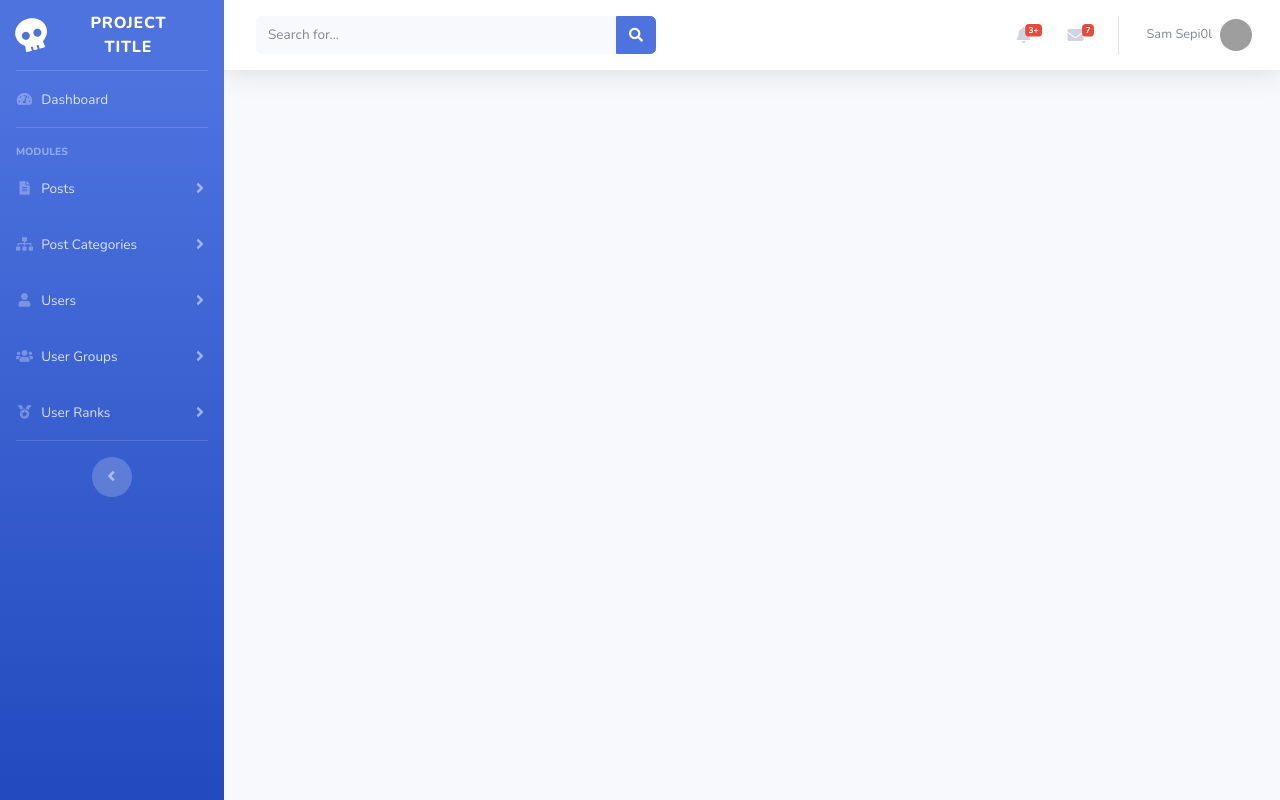
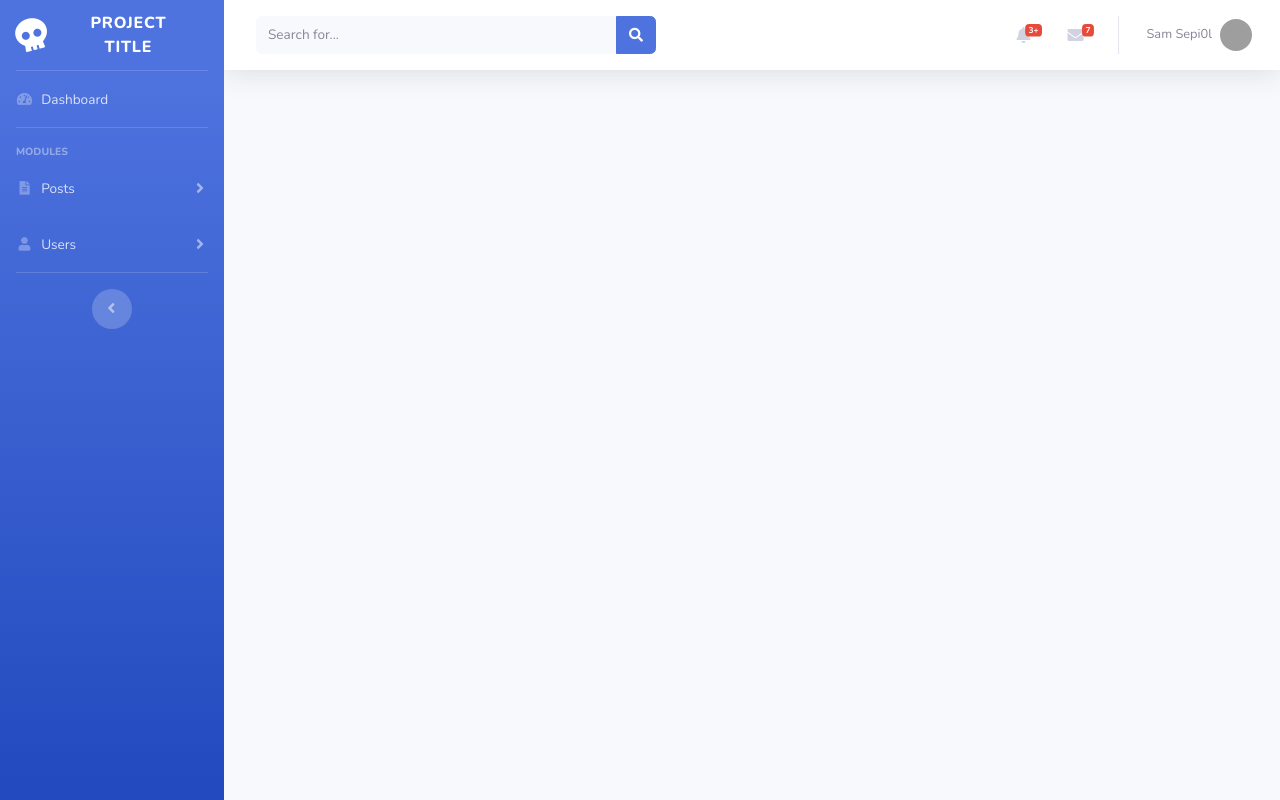
Before and after one commit to gregor-dietrich/skeletor, a PHP site: page /app/views/layout/admin/header.php in a window 1280 px wide. Run offline with PHP 8.4, Linux system fonts and the light colour scheme; some libraries are stand-ins or nearby versions; grey boxes are pictures that could not be loaded.

Commit message:
dashboard nav update

```diff
--- a/app/views/layout/admin/header.php
+++ b/app/views/layout/admin/header.php
@@ -51,22 +51,10 @@
             </a>
             <div id="collapsePosts" class="collapse" aria-labelledby="headingPosts" data-parent="#accordionSidebar">
                 <div class="bg-white py-2 collapse-inner rounded">
-                    <a class="collapse-item" href="/app/index.php/dashboard/posts">Manage</a>
-                    <a class="collapse-item" href="/app/index.php/dashboard/posts/add">Add New</a>
-                </div>
-            </div>
-        </li>
-        <!-- Nav Item - Post Categories Collapse Menu -->
-        <li class="nav-item">
-            <a class="nav-link collapsed" href="#" data-toggle="collapse" data-target="#collapsePostCategories"
-               aria-expanded="true" aria-controls="collapsePostCategories">
-                <i class="fas fa-fw fa-sitemap"></i>
-                <span>Post Categories</span>
-            </a>
-            <div id="collapsePostCategories" class="collapse" aria-labelledby="headingPostCategories" data-parent="#accordionSidebar">
-                <div class="bg-white py-2 collapse-inner rounded">
-                    <a class="collapse-item" href="/app/index.php/dashboard/post_categories">Manage</a>
-                    <a class="collapse-item" href="/app/index.php/dashboard/post_categories/add">Add New</a>
+                    <a class="collapse-item" href="/app/index.php/dashboard/posts">All Posts</a>
+                    <a class="collapse-item" href="/app/index.php/dashboard/post_categories">Manage Categories</a>
+                    <a class="collapse-item" href="#">Manage Comments</a>
+                    <a class="collapse-item" href="/app/index.php/dashboard/posts/add">Add New Post</a>
                 </div>
             </div>
         </li>
@@ -79,36 +67,9 @@
             </a>
             <div id="collapseUsers" class="collapse" aria-labelledby="headingUsers" data-parent="#accordionSidebar">
                 <div class="bg-white py-2 collapse-inner rounded">
-                    <a class="collapse-item" href="/app/index.php/dashboard/users">Manage</a>
-                    <a class="collapse-item" href="/app/index.php/dashboard/users/add">Add New</a>
-                </div>
-            </div>
-        </li>
-        <!-- Nav Item - User Groups Collapse Menu -->
-        <li class="nav-item">
-            <a class="nav-link collapsed" href="#" data-toggle="collapse" data-target="#collapseUserGroups"
-               aria-expanded="true" aria-controls="collapseUserGroups">
-                <i class="fas fa-fw fa-users"></i>
-                <span>User Groups</span>
-            </a>
-            <div id="collapseUserGroups" class="collapse" aria-labelledby="headingUserGroups" data-parent="#accordionSidebar">
-                <div class="bg-white py-2 collapse-inner rounded">
-                    <a class="collapse-item" href="#">Manage</a>
-                    <a class="collapse-item" href="#">Add New</a>
-                </div>
-            </div>
-        </li>
-        <!-- Nav Item - User Ranks Collapse Menu -->
-        <li class="nav-item">
-            <a class="nav-link collapsed" href="#" data-toggle="collapse" data-target="#collapseUserRanks"
-               aria-expanded="true" aria-controls="collapseUserRanks">
-                <i class="fas fa-fw fa-medal"></i>
-                <span>User Ranks</span>
-            </a>
-            <div id="collapseUserRanks" class="collapse" aria-labelledby="headingUserRanks" data-parent="#accordionSidebar">
-                <div class="bg-white py-2 collapse-inner rounded">
-                    <a class="collapse-item" href="/app/index.php/dashboard/user_ranks">Manage</a>
-                    <a class="collapse-item" href="/app/index.php/dashboard/user_ranks/add">Add New</a>
+                    <a class="collapse-item" href="/app/index.php/dashboard/users">All Users</a>
+                    <a class="collapse-item" href="/app/index.php/dashboard/user_ranks">Manage Ranks</a>
+                    <a class="collapse-item" href="/app/index.php/dashboard/users/add">Add New User</a>
                 </div>
             </div>
         </li>
```
